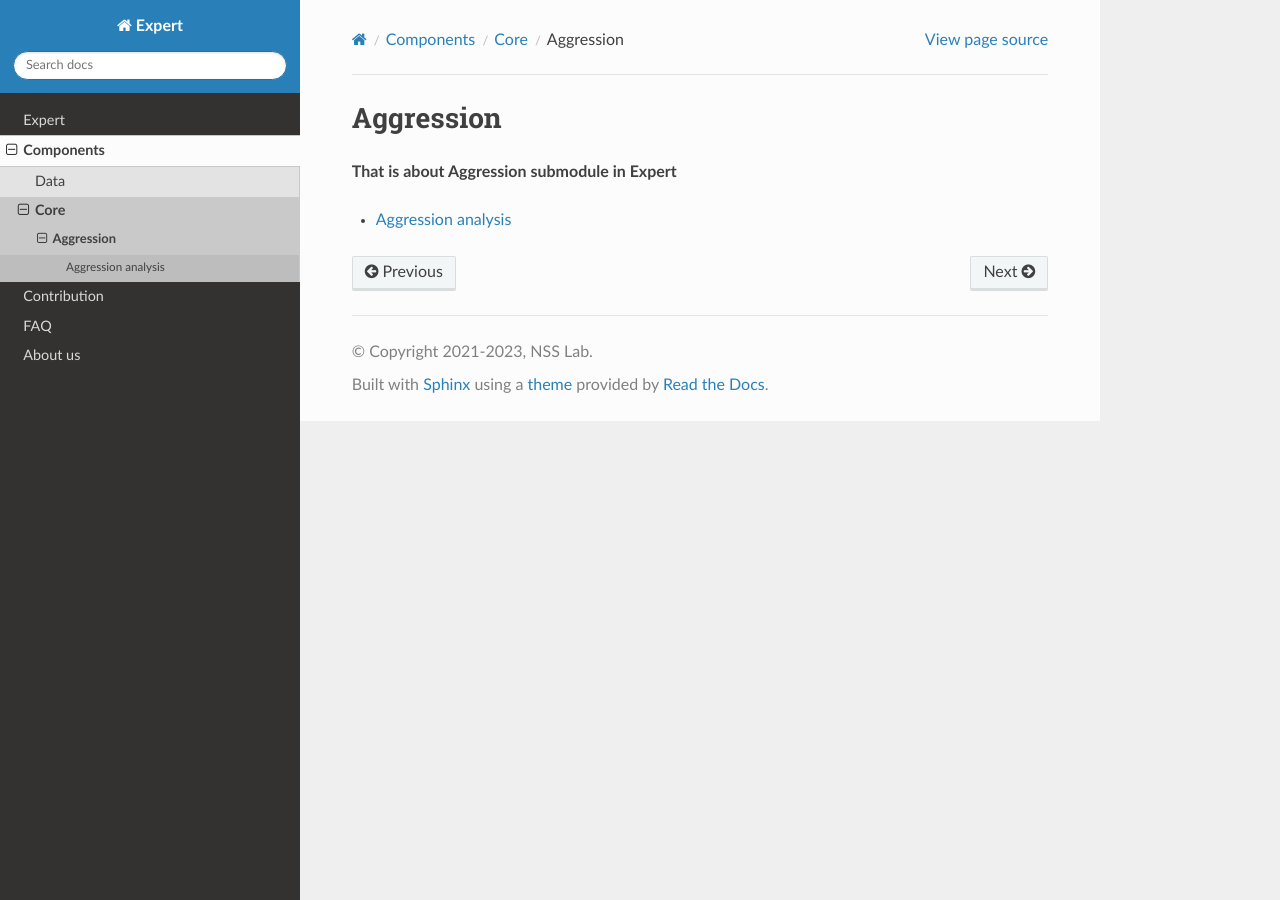
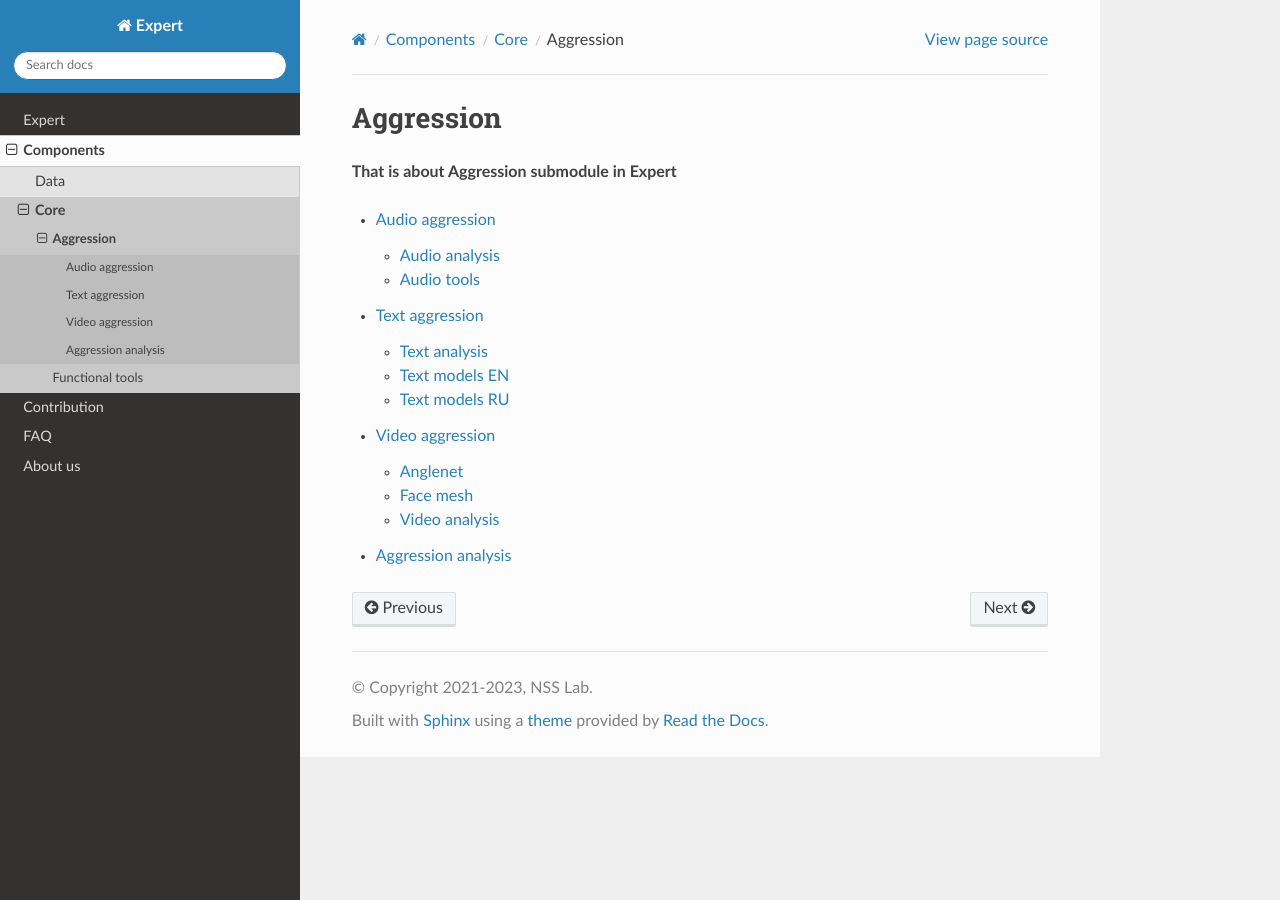
Before and after one commit to expertspec/expert, a Sphinx documentation site: the page built from docs/source/components/core/aggression/index.rst, in a window 1280 px wide. Built offline with Sphinx 7.4.7 and the Read the Docs theme 2.0.0, drawn with Linux system fonts in a browser that asks for light colours.

Commit message:
added aggression module

```diff
--- /dev/null
+++ b/docs/source/components/core/aggression/audio_aggression/audio_analysis.rst
@@ -0,0 +1,5 @@
+Audio analysis
+==============
+.. automodule:: expert.core.aggression.audio_aggression.audio_analysis
+   :members:
+   :no-undoc-members:
--- /dev/null
+++ b/docs/source/components/core/aggression/audio_aggression/audio_tools.rst
@@ -0,0 +1,5 @@
+Audio tools
+===========
+.. automodule:: expert.core.aggression.audio_aggression.audio_tools
+   :members:
+   :no-undoc-members:
--- /dev/null
+++ b/docs/source/components/core/aggression/audio_aggression/index.rst
@@ -0,0 +1,11 @@
+Audio aggression
+================
+
+**That is about Audio aggression submodule in Aggression submodule in Expert**
+
+.. toctree::
+   :glob:
+   :maxdepth: 5
+
+   audio_analysis
+   audio_tools
--- a/docs/source/components/core/aggression/index.rst
+++ b/docs/source/components/core/aggression/index.rst
@@ -7,4 +7,7 @@ Aggression
    :glob:
    :maxdepth: 4
 
+   audio_aggression/index.rst
+   text_aggression/index.rst
+   video_aggression/index.rst
    aggression_analysis
--- /dev/null
+++ b/docs/source/components/core/aggression/text_aggression/text_analysis.rst
@@ -0,0 +1,5 @@
+Text analysis
+=============
+.. automodule:: expert.core.aggression.text_aggression.text_analysis
+   :members:
+   :no-undoc-members:
--- /dev/null
+++ b/docs/source/components/core/aggression/text_aggression/text_models_en.rst
@@ -0,0 +1,5 @@
+Text models EN
+==============
+.. automodule:: expert.core.aggression.text_aggression.text_models_en
+   :members:
+   :no-undoc-members:
--- /dev/null
+++ b/docs/source/components/core/aggression/text_aggression/text_models_ru.rst
@@ -0,0 +1,5 @@
+Text models RU
+==============
+.. automodule:: expert.core.aggression.text_aggression.text_models_ru
+   :members:
+   :no-undoc-members:
--- /dev/null
+++ b/docs/source/components/core/aggression/video_aggression/anglenet.rst
@@ -0,0 +1,5 @@
+Anglenet
+========
+.. automodule:: expert.core.aggression.video_aggression.anglenet
+   :members:
+   :no-undoc-members:
--- /dev/null
+++ b/docs/source/components/core/aggression/video_aggression/face_mesh.rst
@@ -0,0 +1,5 @@
+Face mesh
+=========
+.. automodule:: expert.core.aggression.video_aggression.face_mesh
+   :members:
+   :no-undoc-members:
--- /dev/null
+++ b/docs/source/components/core/aggression/video_aggression/video_analysis.rst
@@ -0,0 +1,5 @@
+Video analysis
+==============
+.. automodule:: expert.core.aggression.video_aggression.video_analysis
+   :members:
+   :no-undoc-members:
--- /dev/null
+++ b/docs/source/components/core/functional_tools.rst
@@ -0,0 +1,5 @@
+Functional tools
+================
+.. automodule:: expert.core.functional_tools
+   :members:
+   :no-undoc-members:
--- a/docs/source/components/core/index.rst
+++ b/docs/source/components/core/index.rst
@@ -8,3 +8,4 @@ Core
    :maxdepth: 3
 
    aggression/index.rst
+   functional_tools.rst
```
Also changed, not shown: docs/source/components/core/aggression/text_aggression/index.rst (added, +12 -0 lines), docs/source/components/core/aggression/video_aggression/index.rst (added, +12 -0 lines).
